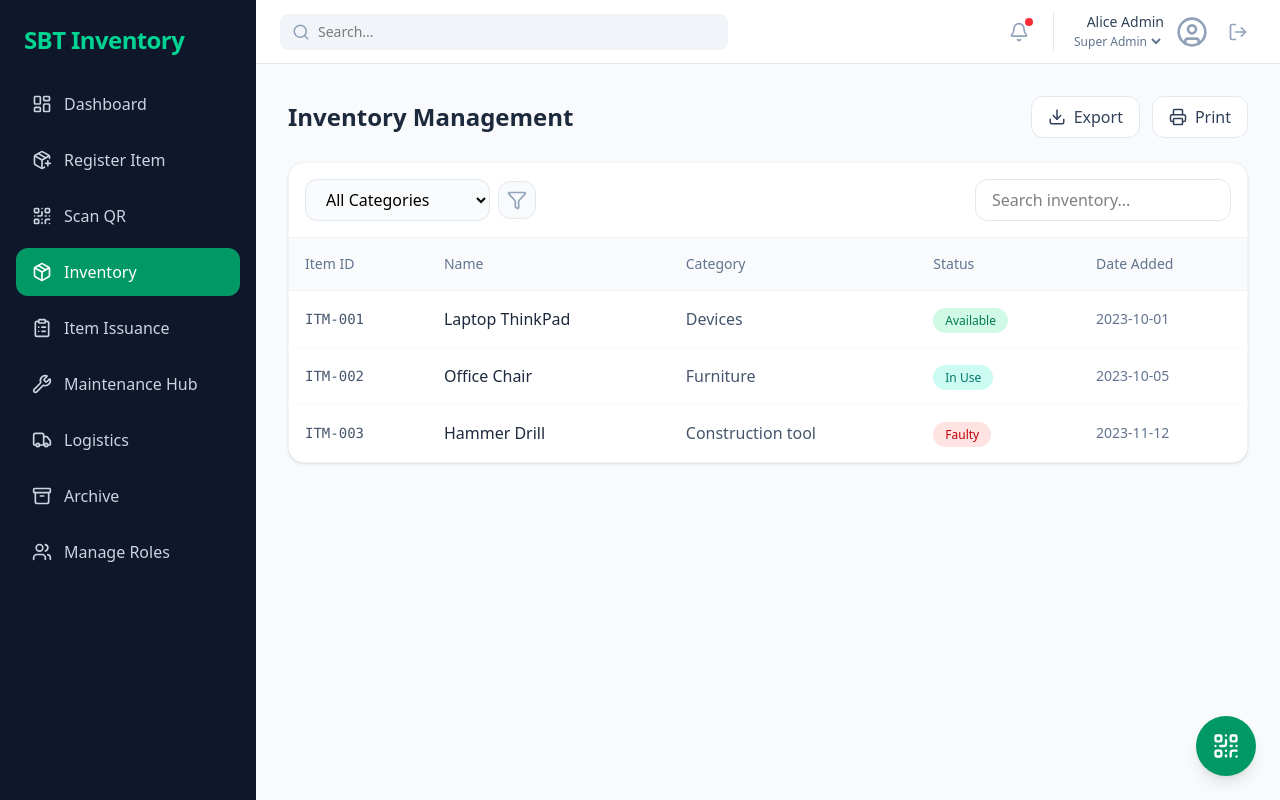
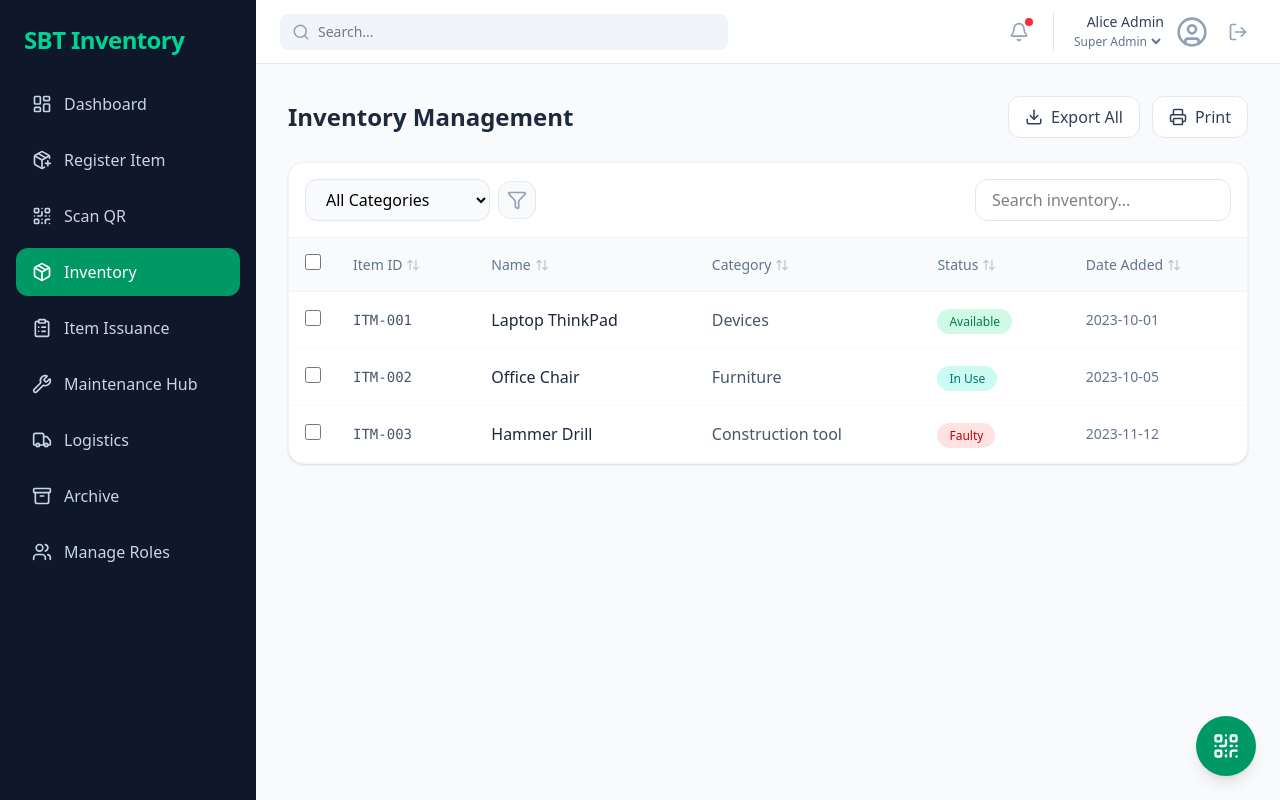
Before and after one commit to Justinbarbas1028/SBT-INVENTORY, a React (Vite) app: page / in a window 1280 px wide. Both pictures are taken after a click on the button "Inventory". Built offline with nearby package versions, Linux system fonts and the light colour scheme.

Commit message:
feat(inventory): Add sorting and item selection features
Introduces functionality for sorting inventory items by various columns and allows users to select multiple items. This enhances data management and prepares for bulk actions.

```diff
--- a/src/views/Inventory.tsx
+++ b/src/views/Inventory.tsx
@@ -1,11 +1,14 @@
 import React, { useState } from 'react';
 import { useAppContext } from '../AppContext';
-import { Download, Printer, Filter } from 'lucide-react';
+import { Download, Printer, Filter, Archive, CheckSquare, XSquare, ArrowUpDown, ArrowUp, ArrowDown } from 'lucide-react';
+import { ItemStatus, Item } from '../types';
 
 export default function Inventory() {
-  const { items } = useAppContext();
+  const { items, setItems } = useAppContext();
   const [categoryFilter, setCategoryFilter] = useState<string>('All');
   const [search, setSearch] = useState('');
+  const [selectedItems, setSelectedItems] = useState<Set<string>>(new Set());
+  const [sortConfig, setSortConfig] = useState<{ key: keyof Item, direction: 'asc' | 'desc' } | null>(null);
 
   const activeItems = items.filter(i => i.status !== 'Archived');
 
@@ -16,14 +19,92 @@ export default function Inventory() {
     return matchesCategory && matchesSearch;
   });
 
+  const sortedItems = [...filteredItems].sort((a, b) => {
+    if (!sortConfig) return 0;
+    const { key, direction } = sortConfig;
+    if (a[key] < b[key]) return direction === 'asc' ? -1 : 1;
+    if (a[key] > b[key]) return direction === 'asc' ? 1 : -1;
+    return 0;
+  });
+
+  const requestSort = (key: keyof Item) => {
+    let direction: 'asc' | 'desc' = 'asc';
+    if (sortConfig && sortConfig.key === key && sortConfig.direction === 'asc') {
+      direction = 'desc';
+    }
+    setSortConfig({ key, direction });
+  };
+
+  const renderSortIcon = (key: keyof Item) => {
+    if (sortConfig?.key !== key) return <ArrowUpDown size={14} className="ml-1 opacity-40 group-hover:opacity-100 transition-opacity" />;
+    return sortConfig.direction === 'asc'
+      ? <ArrowUp size={14} className="ml-1 text-emerald-600" />
+      : <ArrowDown size={14} className="ml-1 text-emerald-600" />;
+  };
+
+  const toggleSelection = (id: string) => {
+    const newSelection = new Set(selectedItems);
+    if (newSelection.has(id)) {
+      newSelection.delete(id);
+    } else {
+      newSelection.add(id);
+    }
+    setSelectedItems(newSelection);
+  };
+
+  const toggleAll = () => {
+    if (selectedItems.size === sortedItems.length && sortedItems.length > 0) {
+      setSelectedItems(new Set());
+    } else {
+      setSelectedItems(new Set(sortedItems.map(i => i.id)));
+    }
+  };
+
+  const handleBulkArchive = () => {
+    setItems(prev => prev.map(item =>
+      selectedItems.has(item.id) ? { ...item, status: 'Archived' } : item
+    ));
+    setSelectedItems(new Set());
+  };
+
+  const handleBulkStatusUpdate = (status: ItemStatus) => {
+    setItems(prev => prev.map(item =>
+      selectedItems.has(item.id) ? { ...item, status } : item
+    ));
+    setSelectedItems(new Set());
+  };
+
+  const handleExport = (itemsToExport: typeof items) => {
+    const csvContent = "data:text/csv;charset=utf-8,"
+      + "ID,Name,Category,Status,Date Added\n"
+      + itemsToExport.map(e => `${e.id},${e.name},${e.category},${e.status},${e.dateAdded}`).join("\n");
+
+    const encodedUri = encodeURI(csvContent);
+    const link = document.createElement("a");
+    link.setAttribute("href", encodedUri);
+    link.setAttribute("download", "inventory_export.csv");
+    document.body.appendChild(link);
+    link.click();
+    document.body.removeChild(link);
+  };
+
+  const handleBulkExport = () => {
+    const itemsToExport = items.filter(i => selectedItems.has(i.id));
+    handleExport(itemsToExport);
+    setSelectedItems(new Set());
+  };
+
   return (
     <div className="p-4 md:p-8">
       <div className="flex flex-col sm:flex-row sm:justify-between sm:items-center gap-4 mb-6">
         <h2 className="text-2xl font-bold text-slate-800">Inventory Management</h2>
         <div className="flex space-x-3">
-          <button className="flex-1 sm:flex-none flex items-center justify-center space-x-2 px-4 py-2 bg-white border border-slate-200 text-slate-700 rounded-xl hover:bg-slate-50 transition-colors">
+          <button
+            onClick={() => handleExport(sortedItems)}
+            className="flex-1 sm:flex-none flex items-center justify-center space-x-2 px-4 py-2 bg-white border border-slate-200 text-slate-700 rounded-xl hover:bg-slate-50 transition-colors"
+          >
             <Download size={18} />
-            <span className="hidden sm:inline">Export</span>
+            <span className="hidden sm:inline">Export All</span>
           </button>
           <button className="flex-1 sm:flex-none flex items-center justify-center space-x-2 px-4 py-2 bg-white border border-slate-200 text-slate-700 rounded-xl hover:bg-slate-50 transition-colors">
             <Printer size={18} />
@@ -31,6 +112,38 @@ export default function Inventory() {
           </button>
         </div>
       </div>
+
+      {selectedItems.size > 0 && (
+        <div className="bg-emerald-50 border border-emerald-200 rounded-xl p-3 mb-4 flex flex-col sm:flex-row sm:items-center justify-between gap-4 animate-in fade-in slide-in-from-top-2">
+          <div className="flex items-center space-x-2 text-emerald-800 font-medium">
+            <CheckSquare size={20} />
+            <span>{selectedItems.size} items selected</span>
+          </div>
+          <div className="flex flex-wrap items-center gap-2">
+            <button onClick={() => handleBulkStatusUpdate('Available')} className="px-3 py-1.5 bg-white border border-emerald-200 text-emerald-700 rounded-lg hover:bg-emerald-100 text-sm font-medium transition-colors">
+              Mark Available
+            </button>
+            <button onClick={() => handleBulkStatusUpdate('In Use')} className="px-3 py-1.5 bg-white border border-emerald-200 text-emerald-700 rounded-lg hover:bg-emerald-100 text-sm font-medium transition-colors">
+              Mark In Use
+            </button>
+            <button onClick={() => handleBulkStatusUpdate('Faulty')} className="px-3 py-1.5 bg-white border border-emerald-200 text-emerald-700 rounded-lg hover:bg-emerald-100 text-sm font-medium transition-colors">
+              Mark Faulty
+            </button>
+            <div className="hidden sm:block w-px h-6 bg-emerald-200 mx-1"></div>
+            <button onClick={handleBulkArchive} className="flex items-center space-x-1 px-3 py-1.5 bg-white border border-emerald-200 text-emerald-700 rounded-lg hover:bg-emerald-100 text-sm font-medium transition-colors">
+              <Archive size={16} />
+              <span>Archive</span>
+            </button>
+            <button onClick={handleBulkExport} className="flex items-center space-x-1 px-3 py-1.5 bg-emerald-600 text-white rounded-lg hover:bg-emerald-700 text-sm font-medium transition-colors shadow-sm">
+              <Download size={16} />
+              <span>Export Selected</span>
+            </button>
+            <button onClick={() => setSelectedItems(new Set())} className="p-1.5 text-emerald-600 hover:bg-emerald-100 rounded-lg transition-colors ml-1" title="Clear selection">
+              <XSquare size={20} />
+            </button>
+          </div>
+        </div>
+      )}
 
       <div className="bg-white rounded-2xl shadow-sm border border-slate-100 overflow-hidden">
         <div className="p-4 border-b border-slate-100 flex flex-col sm:flex-row sm:items-center justify-between gap-4">
@@ -63,16 +176,57 @@ export default function Inventory() {
           <table className="w-full text-left border-collapse">
             <thead>
               <tr className="bg-slate-50 text-slate-500 text-sm border-b border-slate-100">
-                <th className="p-4 font-medium">Item ID</th>
-                <th className="p-4 font-medium">Name</th>
-                <th className="p-4 font-medium">Category</th>
-                <th className="p-4 font-medium">Status</th>
-                <th className="p-4 font-medium">Date Added</th>
+                <th className="p-4 w-12">
+                  <input
+                    type="checkbox"
+                    checked={sortedItems.length > 0 && selectedItems.size === sortedItems.length}
+                    onChange={toggleAll}
+                    className="w-4 h-4 rounded border-slate-300 text-emerald-600 focus:ring-emerald-500 cursor-pointer"
+                  />
+                </th>
+                <th className="p-4 font-medium cursor-pointer group select-none hover:text-emerald-700 transition-colors" onClick={() => requestSort('id')}>
+                  <div className="flex items-center">
+                    Item ID
+                    {renderSortIcon('id')}
+                  </div>
+                </th>
+                <th className="p-4 font-medium cursor-pointer group select-none hover:text-emerald-700 transition-colors" onClick={() => requestSort('name')}>
+                  <div className="flex items-center">
+                    Name
+                    {renderSortIcon('name')}
+                  </div>
+                </th>
+                <th className="p-4 font-medium cursor-pointer group select-none hover:text-emerald-700 transition-colors" onClick={() => requestSort('category')}>
+                  <div className="flex items-center">
+                    Category
+                    {renderSortIcon('category')}
+                  </div>
+                </th>
+                <th className="p-4 font-medium cursor-pointer group select-none hover:text-emerald-700 transition-colors" onClick={() => requestSort('status')}>
+                  <div className="flex items-center">
+                    Status
+                    {renderSortIcon('status')}
+                  </div>
+                </th>
+                <th className="p-4 font-medium cursor-pointer group select-none hover:text-emerald-700 transition-colors" onClick={() => requestSort('dateAdded')}>
+                  <div className="flex items-center">
+                    Date Added
+                    {renderSortIcon('dateAdded')}
+                  </div>
+                </th>
               </tr>
             </thead>
             <tbody>
-              {filteredItems.map(item => (
-                <tr key={item.id} className="border-b border-slate-50 hover:bg-slate-50/50 transition-colors">
+              {sortedItems.map(item => (
+                <tr key={item.id} className={`border-b border-slate-50 transition-colors ${selectedItems.has(item.id) ? 'bg-emerald-50/50' : 'hover:bg-slate-50/50'}`}>
+                  <td className="p-4">
+                    <input
+                      type="checkbox"
+                      checked={selectedItems.has(item.id)}
+                      onChange={() => toggleSelection(item.id)}
+                      className="w-4 h-4 rounded border-slate-300 text-emerald-600 focus:ring-emerald-500 cursor-pointer"
+                    />
+                  </td>
                   <td className="p-4 font-mono text-sm text-slate-600 whitespace-nowrap">{item.id}</td>
                   <td className="p-4 font-medium text-slate-800 whitespace-nowrap">{item.name}</td>
                   <td className="p-4 text-slate-600 whitespace-nowrap">{item.category}</td>
@@ -89,9 +243,9 @@ export default function Inventory() {
                   <td className="p-4 text-slate-500 text-sm whitespace-nowrap">{item.dateAdded}</td>
                 </tr>
               ))}
-              {filteredItems.length === 0 && (
+              {sortedItems.length === 0 && (
                 <tr>
-                  <td colSpan={5} className="p-8 text-center text-slate-500">No items found.</td>
+                  <td colSpan={6} className="p-8 text-center text-slate-500">No items found.</td>
                 </tr>
               )}
             </tbody>
```
